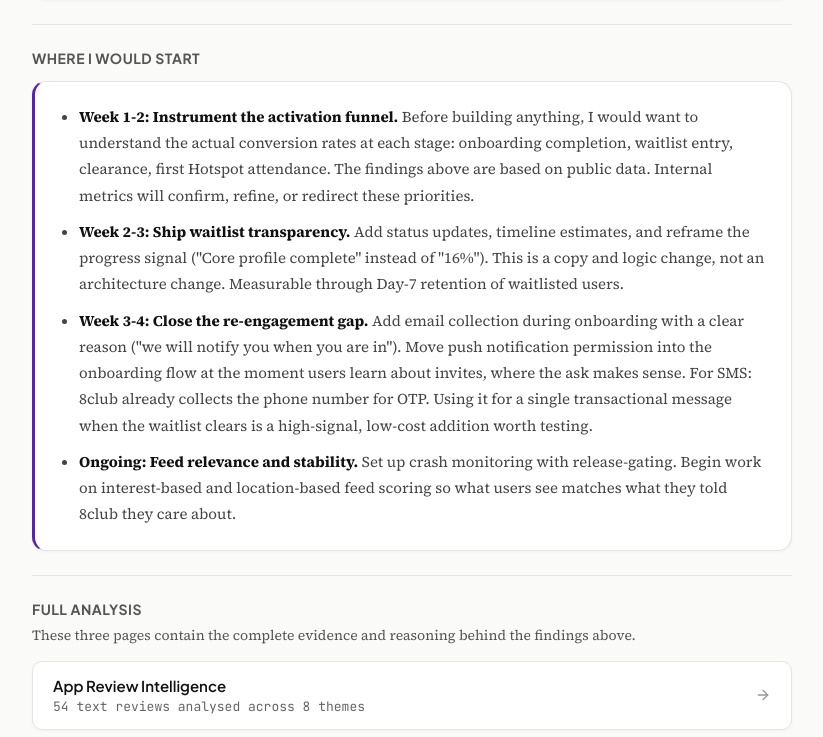
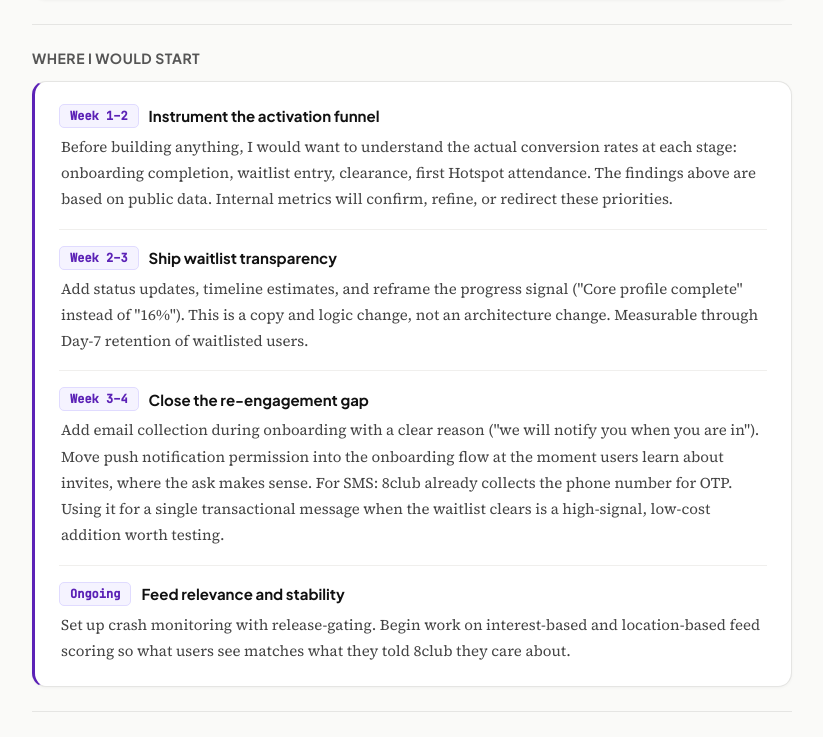
Before and after one commit to ankurkulkarni90/8club-case-study, a React (Vite) app: page / in a window 1280 px wide. Shown: the part 1678-2415 px from the top of the page, without its empty margins (228-1051 px from the left). Built offline with nearby package versions, Linux system fonts and the light colour scheme.

Commit message:
update: changes to all pages from Claude

```diff
--- a/index.html
+++ b/index.html
@@ -5,7 +5,7 @@
     <meta name="viewport" content="width=device-width, initial-scale=1.0" />
     <title>Product Lens: 8club | Ankur Kulkarni</title>
     <meta name="description" content="A product case study for 8club's Founding PM role. App review analysis, onboarding teardown, and prioritised roadmap by Ankur Kulkarni." />
-    <link rel="icon" href="https://framerusercontent.com/images/9EnPwoHguYNzJT30BQDRklwgAoQ.png" />
+    <link rel="icon" href="favicon.svg" />
     <style>
       * { margin: 0; padding: 0; box-sizing: border-box; }
       body { background: #FAFAF8; }
--- a/src/pages/Landing.jsx
+++ b/src/pages/Landing.jsx
@@ -23,9 +23,9 @@ const findings = [
     title: "There is no reliable way to bring waitlisted users back",
     bullets: [
       "The phone number collected during sign-up is used for OTP authentication. However, when my own waitlist was cleared, I did not receive an SMS, email, or push notification about it.",
-      "Email is not part of the onboarding flow. It is an optional field in Edit Profile, which most users are unlikely to fill out unprompted.",
-      "Push notification permission is requested on the Notifications tab, which a waitlisted user may not visit or may decline because the value is unclear at that point.",
-      "This means that when 8club clears a user from the waitlist, the app may have no way to tell them. The user has to remember to come back on their own.",
+      "Email is not part of the onboarding flow. It is an optional field in Edit Profile, which most users won't fill out unprompted.",
+      "Push notification permission is requested on the Notifications tab, which a waitlisted user has no reason to visit and no clear reason to grant.",
+      "This means that when 8club clears a user from the waitlist, the app has no way to tell them. The user has to remember to come back on their own.",
     ],
     impact: "Adding email collection during onboarding with a specific value proposition (\"we will notify you when you are in\") typically sees 40-60% provision rates in consumer apps. Even recovering a small fraction of users who never learn they were approved directly lifts activation.",
     accent: "#D97706",
@@ -368,45 +368,59 @@ export default function Landing({ onNavigate }) {
               boxShadow: "0 1px 3px rgba(0,0,0,0.04)",
             }}
           >
-            <ul
-              style={{
-                margin: 0,
-                padding: "0 0 0 20px",
-                listStyle: "disc",
-              }}
-            >
-              <li style={{ fontSize: 15, lineHeight: 1.75, color: "#444", marginBottom: 10 }}>
-                <strong style={{ color: "#111" }}>Week 1-2: Instrument the activation funnel.</strong>{" "}
-                Before building anything, I would want to understand the actual
-                conversion rates at each stage: onboarding completion, waitlist
-                entry, clearance, first Hotspot attendance. The findings above
-                are based on public data. Internal metrics will confirm, refine,
-                or redirect these priorities.
-              </li>
-              <li style={{ fontSize: 15, lineHeight: 1.75, color: "#444", marginBottom: 10 }}>
-                <strong style={{ color: "#111" }}>Week 2-3: Ship waitlist transparency.</strong>{" "}
-                Add status updates, timeline estimates, and reframe the progress
-                signal ("Core profile complete" instead of "16%"). This is a
-                copy and logic change, not an architecture change. Measurable
-                through Day-7 retention of waitlisted users.
-              </li>
-              <li style={{ fontSize: 15, lineHeight: 1.75, color: "#444", marginBottom: 10 }}>
-                <strong style={{ color: "#111" }}>Week 3-4: Close the re-engagement gap.</strong>{" "}
-                Add email collection during onboarding with a clear reason
-                ("we will notify you when you are in"). Move push notification
-                permission into the onboarding flow at the moment users learn
-                about invites, where the ask makes sense. For SMS: 8club already
-                collects the phone number for OTP. Using it for a single
-                transactional message when the waitlist clears is a high-signal,
-                low-cost addition worth testing.
-              </li>
-              <li style={{ fontSize: 15, lineHeight: 1.75, color: "#444", marginBottom: 0 }}>
-                <strong style={{ color: "#111" }}>Ongoing: Feed relevance and stability.</strong>{" "}
-                Set up crash monitoring with release-gating. Begin work on
-                interest-based and location-based feed scoring so what users see
-                matches what they told 8club they care about.
-              </li>
-            </ul>
+            <div style={{ display: "flex", flexDirection: "column", gap: 16 }}>
+              {[
+                {
+                  week: "Week 1–2",
+                  title: "Instrument the activation funnel",
+                  body: "Before building anything, I would want to understand the actual conversion rates at each stage: onboarding completion, waitlist entry, clearance, first Hotspot attendance. The findings above are based on public data. Internal metrics will confirm, refine, or redirect these priorities.",
+                },
+                {
+                  week: "Week 2–3",
+                  title: "Ship waitlist transparency",
+                  body: "Add status updates, timeline estimates, and reframe the progress signal (\"Core profile complete\" instead of \"16%\"). This is a copy and logic change, not an architecture change. Measurable through Day-7 retention of waitlisted users.",
+                },
+                {
+                  week: "Week 3–4",
+                  title: "Close the re-engagement gap",
+                  body: "Add email collection during onboarding with a clear reason (\"we will notify you when you are in\"). Move push notification permission into the onboarding flow at the moment users learn about invites, where the ask makes sense. For SMS: 8club already collects the phone number for OTP. Using it for a single transactional message when the waitlist clears is a high-signal, low-cost addition worth testing.",
+                },
+                {
+                  week: "Ongoing",
+                  title: "Feed relevance and stability",
+                  body: "Set up crash monitoring with release-gating. Begin work on interest-based and location-based feed scoring so what users see matches what they told 8club they care about.",
+                },
+              ].map((item, i) => (
+                <div key={i} style={{ paddingBottom: i < 3 ? 16 : 0, borderBottom: i < 3 ? "1px solid #F0EFED" : "none" }}>
+                  <div style={{ display: "flex", alignItems: "center", gap: 10, marginBottom: 6 }}>
+                    <span style={{
+                      fontFamily: "'JetBrains Mono', monospace",
+                      fontSize: 12,
+                      fontWeight: 600,
+                      color: "#5B21B6",
+                      background: "#F5F3FF",
+                      padding: "3px 10px",
+                      borderRadius: 5,
+                      border: "1px solid #E0DBFF",
+                      whiteSpace: "nowrap",
+                    }}>
+                      {item.week}
+                    </span>
+                    <span style={{
+                      fontFamily: "'Plus Jakarta Sans', sans-serif",
+                      fontSize: 15,
+                      fontWeight: 700,
+                      color: "#111",
+                    }}>
+                      {item.title}
+                    </span>
+                  </div>
+                  <p style={{ fontSize: 15, lineHeight: 1.75, color: "#444", margin: 0, paddingLeft: 2 }}>
+                    {item.body}
+                  </p>
+                </div>
+              ))}
+            </div>
           </div>
         </section>
 
@@ -458,12 +472,13 @@ export default function Landing({ onNavigate }) {
                     justifyContent: "space-between",
                     padding: "14px 20px",
                     borderRadius: 10,
-                    border: `1px solid ${isHovered ? item.accent + "44" : "#E5E5E3"}`,
-                    background: "#fff",
+                    border: `1px solid ${isHovered ? item.accent + "88" : "#E5E5E3"}`,
+                    background: isHovered ? item.accent + "08" : "#fff",
                     cursor: "pointer",
                     transition: "all 0.2s ease",
+                    transform: isHovered ? "translateX(4px)" : "translateX(0)",
                     boxShadow: isHovered
-                      ? "0 2px 8px rgba(0,0,0,0.06)"
+                      ? `0 3px 12px ${item.accent}18`
                       : "0 1px 3px rgba(0,0,0,0.04)",
                   }}
                 >
@@ -473,7 +488,8 @@ export default function Landing({ onNavigate }) {
                         fontFamily: "'Plus Jakarta Sans', sans-serif",
                         fontSize: 15,
                         fontWeight: 600,
-                        color: "#111",
+                        color: isHovered ? item.accent : "#111",
+                        transition: "color 0.2s ease",
                       }}
                     >
                       {item.title}
@@ -545,7 +561,7 @@ export default function Landing({ onNavigate }) {
             I read every text review on both stores individually, signed up
             with a real phone number and walked through every screen, then ran
             the raw observations through AI-assisted pattern recognition to
-            surface themes and cross-references I might have missed manually.
+            surface themes and cross-references across the dataset.
             The prioritisation framework and solution architectures are
             original. Everything here is built on public data and one user's
             experience. Internal metrics would refine or redirect these
```
Also changed, not shown: src/pages/OnboardingJourneyMap.jsx (+31 -28 lines), src/pages/PrioritisationDeepDives.jsx (+44 -38 lines), src/pages/ReviewAnalysis.jsx (+4 -4 lines).
